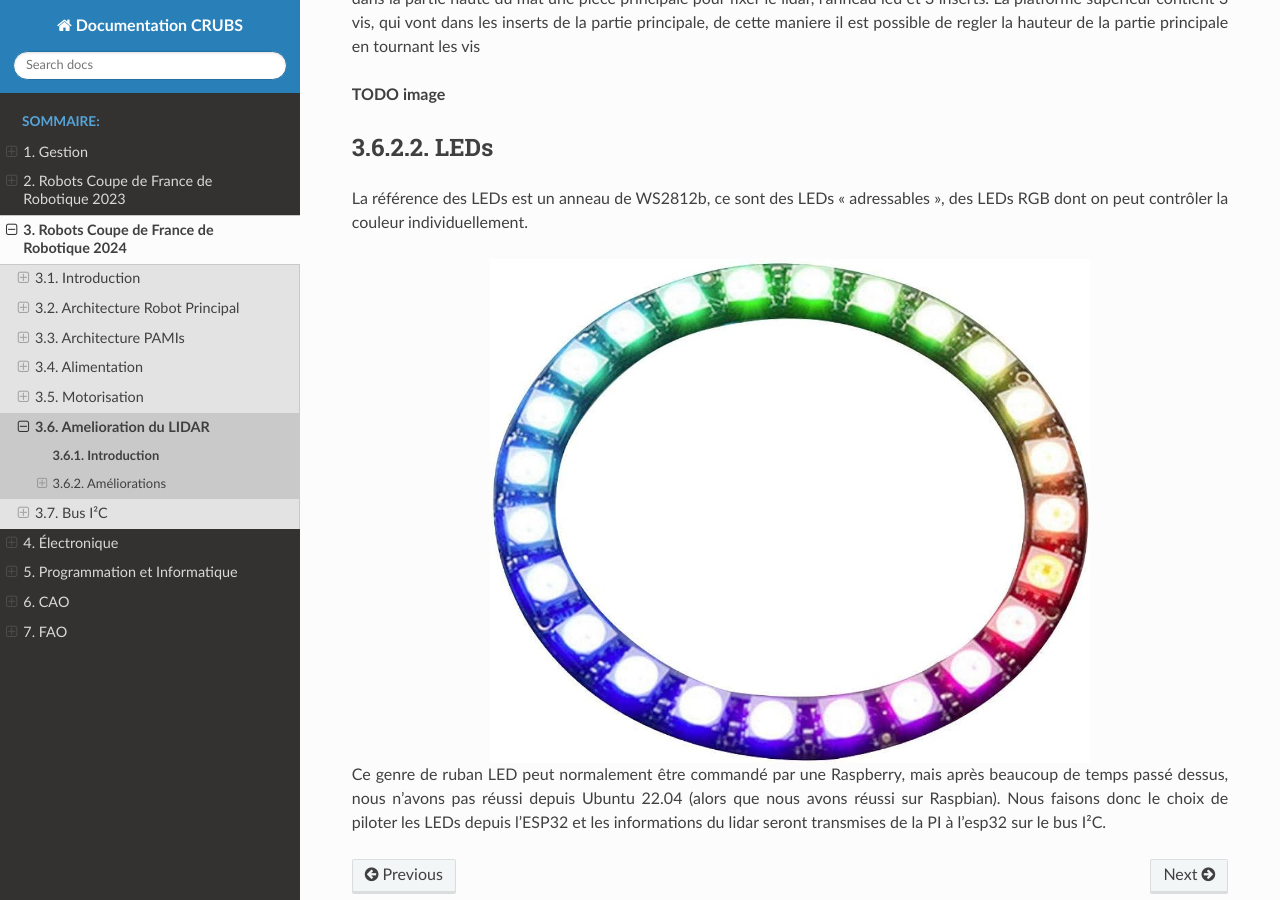
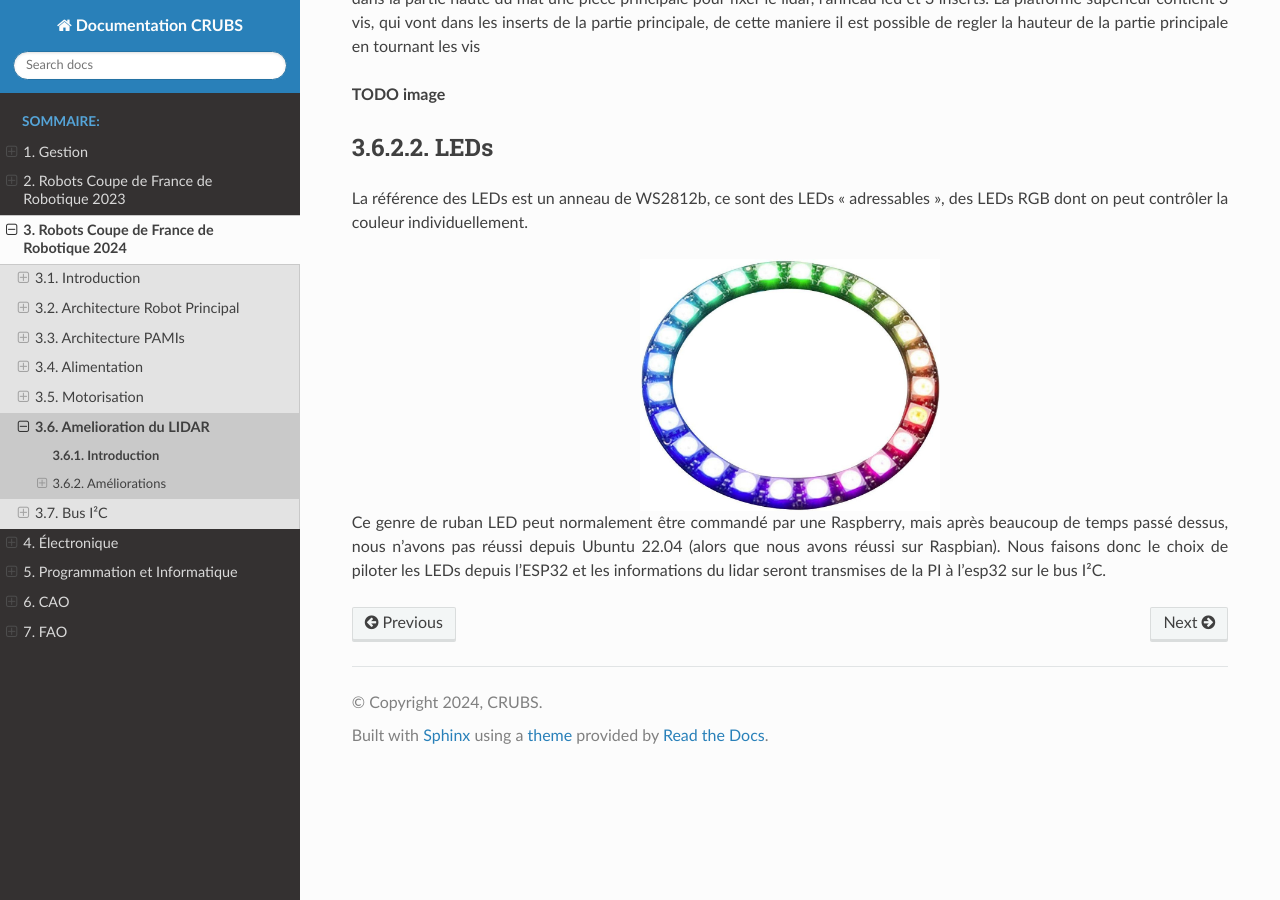
Before and after one commit to CRUBS/Documentation, a Sphinx documentation site: the page built from docs/source/Robot-2024/Lidar.rst, in a window 1280 px wide and 900 px high, scrolled down 770 px. Built offline with Sphinx 7.4.7 and the Read the Docs theme 2.0.0, drawn with Linux system fonts in a browser that asks for light colours; pages that are not in the unit, such as notebooks, are missing from menus.

Commit message:
Update Lidar.rst

```diff
--- a/docs/source/Robot-2024/Lidar.rst
+++ b/docs/source/Robot-2024/Lidar.rst
@@ -40,7 +40,7 @@ La référence des LEDs est un anneau de WS2812b, ce sont des LEDs "adressables"
 la couleur individuellement.
 
 .. image:: images/lidar/anneau_leds.png
-   :scale: 60 %
+   :scale: 30 %
    :align: center
 
 Ce genre de ruban LED peut normalement être commandé par une Raspberry, mais après beaucoup de temps passé dessus, nous n'avons pas réussi depuis Ubuntu 22.04 (alors que nous avons réussi sur Raspbian). Nous faisons donc le choix de piloter les LEDs depuis l'ESP32 et les informations du lidar seront transmises de la PI à l'esp32 sur le bus I²C.
```
